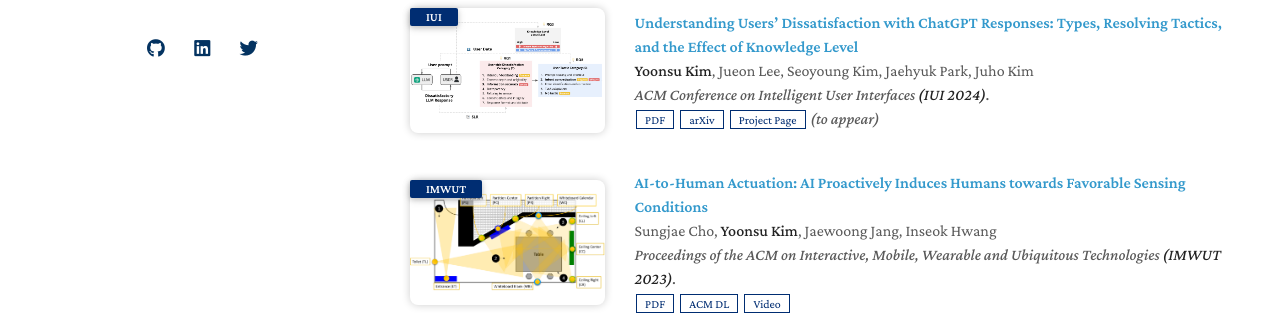
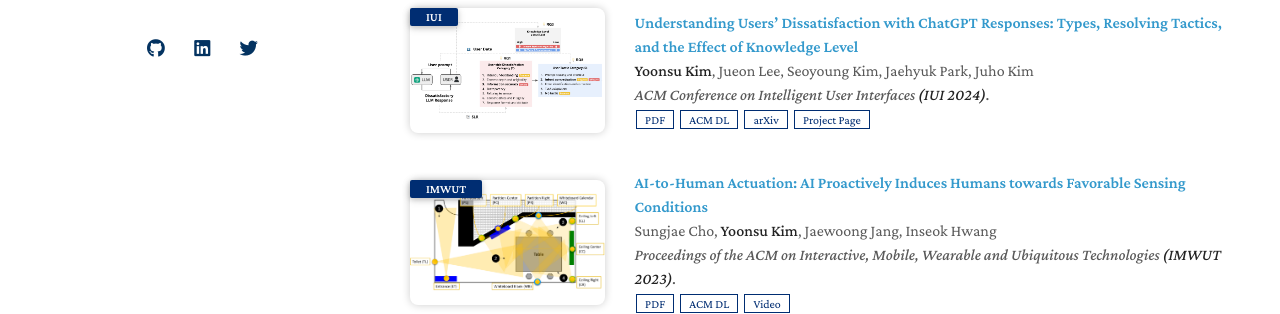
Before and after one commit to yoonsu0816/yoonsu0816.github.io, a Jekyll site: the page built from index.md, in a window 1280 px wide and 900 px high. Shown: the part 365-679 px from the top of the window. Built offline with Jekyll 4.4.1, drawn with Linux system fonts in a browser that asks for light colours; nearby versions of some CDN libraries; a style sheet for code colours, icons or effects is not loaded; our own code applies the rules of GitHub Pages for plain Markdown files.

Commit message:
add acmdl of IUI paper

```diff
--- a/_data/publications.yml
+++ b/_data/publications.yml
@@ -4,11 +4,12 @@ main:
     authors: <strong>Yoonsu Kim</strong>, Jueon Lee, Seoyoung Kim, Jaehyuk Park, Juho Kim
     conference_short: IUI
     conference: ACM Conference on Intelligent User Interfaces <strong>(IUI 2024)</strong>.
+    acmdl: https://dl.acm.org/doi/abs/10.1145/3640543.3645148
     pdf: https://arxiv.org/pdf/2311.07434.pdf
     arxiv: https://arxiv.org/abs/2311.07434
     code:
     page: https://chatgpt-analysis.kixlab.org/
-    toappear: (to appear)
+    toappear:
     image: assets/img/prj-chatgpt-teaser.png
     # notes: Oral Presentation
 
```
